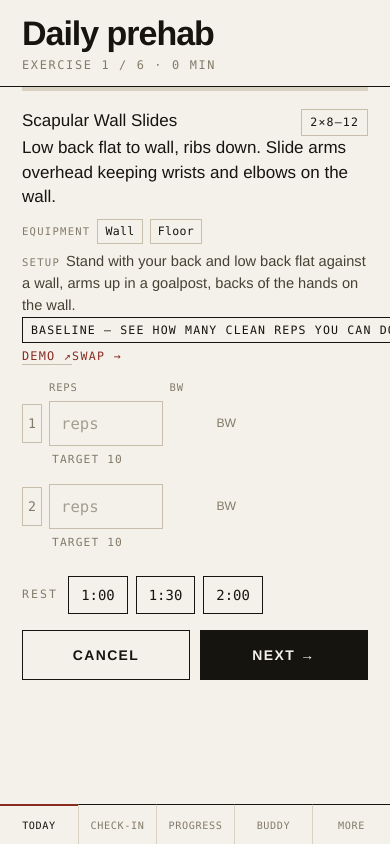
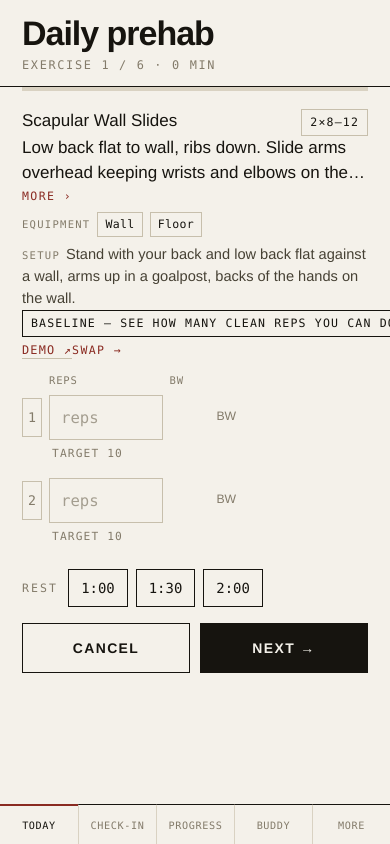
Before and after one commit to nikhilbasavappa/forge, a plain HTML site: page index.html in a window 390 px wide. Both pictures are taken after a click on the button "DAILY PREHAB — OFF-DAY ROUTINE". Drawn offline with Linux system fonts and the light colour scheme.

Commit message:
Collapse exercise cues to ~2 lines with a tap to expand when a demo exists
"Within a session, the exercise pages get a little wordy... not super
necessary if there's a demo video, and tends to clutter the page."

Considered trimming the cue text itself, but the cues bundle form
instruction + rationale + tips into one paragraph, and for several
exercises (pike push-up, dead hang, diamond push-up) the shoulder-safety
caveat is the 2nd or 3rd sentence, not the first -- truncating by sentence
count risked silently dropping exactly the caution that matters most given
his shoulder history. Went with a presentational fix instead: nothing in
the data changes, full text is always one tap away.

- New cueBlock() helper: when an exercise has a demo video, the cue
  renders clamped to 2 lines (CSS -webkit-line-clamp) with a "More ->"
  toggle; without a demo, the full cue shows as before (nothing to
  substitute it there).
- Applied to both places a cue shows prominently: Today's per-exercise
  list and the guided runner. Left the per-exercise history page and the
  swap "how do I do this" panel as full text -- those are already
  deliberate deep-dive views, not places clutter was the complaint.
- The runner's timed-ladder-hold override text (short already) is
  unaffected, only the real ex.cue gets clamped.

sw.js CACHE forge-v46.

```diff
--- a/app.js
+++ b/app.js
@@ -887,6 +887,23 @@ function demoLink(ex) {
   const url = "https://www.youtube.com/results?search_query=" + encodeURIComponent(ex.q);
   return `<a class="lnk demo" href="${url}" target="_blank" rel="noopener">Demo ↗</a>`;
 }
+// When a demo video exists, the full cue (form + rationale + tips, often 2-3 sentences) is
+// redundant with it and just clutters the page — collapse to ~2 lines with a tap-to-expand
+// rather than trimming the text itself, so a safety note buried in the 2nd/3rd sentence
+// (e.g. "stop if the shoulder feels unstable") is never silently lost.
+function cueBlock(ex, text) {
+  text = text ?? ex.cue;
+  if (!ex.q) return `<div class="cue">${esc(text)}</div>`;
+  const id = "cue-" + Math.random().toString(36).slice(2, 9);
+  return `<div class="cue clamped" id="${id}">${esc(text)}</div><button class="linkbtn cuemore" data-cuetoggle="${id}">More ›</button>`;
+}
+function bindCueToggles() {
+  document.querySelectorAll("[data-cuetoggle]").forEach((btn) => btn.onclick = () => {
+    const el = document.getElementById(btn.dataset.cuetoggle);
+    const isClamped = el.classList.toggle("clamped");
+    btn.textContent = isClamped ? "More ›" : "Less ‹";
+  });
+}
 function equipList(ex) { return (ex && Array.isArray(ex.equip)) ? ex.equip.slice() : []; }
 function equipLine(ex) {
   const eq = equipList(ex);
@@ -1026,7 +1043,7 @@ function renderToday() {
       const swapped = exId !== rawId ? `<span class="pill">swapped</span>` : "";
       html += `<div class="ex">
         <div class="row"><div class="name tappable" data-exhist="${exId}">${esc(ex.name)} ›</div><span class="pill">${targetLabel(ex)}</span></div>
-        <div class="cue">${esc(ex.cue)}</div>
+        ${cueBlock(ex)}
         <div class="meta">${sg.text === "No history yet" ? "" : `<span class="pill ${sg.lvl}">${esc(sg.text)}</span>`}${swapped}${demoLink(ex)}</div>
         ${last ? `<div class="lastnote">${esc(last)}</div>` : ""}
       </div>`;
@@ -1069,6 +1086,7 @@ function renderToday() {
   const dOff = document.getElementById("deload-off"); if (dOff) dOff.onclick = () => { S.deloadWeek = null; S._m = Date.now(); save(); renderToday(); };
   const rm = document.getElementById("rec-mob"); if (rm) rm.onclick = () => startMobility();
   document.querySelectorAll("[data-exhist]").forEach((el) => el.onclick = () => renderExercise(el.dataset.exhist));
+  bindCueToggles();
   const regen = document.getElementById("regen-sess");
   if (regen) regen.onclick = () => { regenerateSession(); toast("New session generated"); renderToday(); };
   document.querySelectorAll("[data-protein]").forEach((b) => b.onclick = () => { addProtein(+b.dataset.protein); renderToday(); });
@@ -1179,7 +1197,7 @@ function renderRunner() {
     <div class="card">
       <div class="row"><div class="name">${esc(ex.name)}</div><span class="pill">${timed ? `${pres.setsCount}× hold` : targetLabel(ex)}</span></div>
       ${ex.ladder ? `<div class="tiny muted" style="margin:-2px 0 4px">Variation: ${esc(displayName)}${timed ? " · timed hold" : ""}</div>` : ""}
-      <div class="cue">${esc(ex.ladder && timed ? "Hold with good form as long as you can — no reps. Tap ‘time it’ to run the clock." : ex.cue)}</div>
+      ${ex.ladder && timed ? `<div class="cue">Hold with good form as long as you can — no reps. Tap ‘time it’ to run the clock.</div>` : cueBlock(ex)}
       ${equipLine(ex)}${setupLine(ex)}
       <div class="meta"><span class="pill ${prescribeLvl(pres)}">${esc(pres.note)}</span>${demoLink(ex)}<button class="linkbtn" id="run-swap">Swap →</button></div>
       ${lastLabel(exId) ? `<div class="lastnote">${esc(lastLabel(exId))} → aim to beat it</div>` : ""}
@@ -1208,6 +1226,7 @@ function renderRunner() {
   const fin = document.getElementById("run-finish"); if (fin) fin.onclick = () => { captureRun(exId); finishRun(); };
   document.getElementById("run-swap").onclick = () => renderSwapPanel(exId);
   document.querySelectorAll(".sets input, .sets select").forEach((el) => el.addEventListener("change", () => captureRun(exId)));
+  bindCueToggles();
 }
 
 function captureRun(exId) {
--- a/styles.css
+++ b/styles.css
@@ -98,6 +98,8 @@ h2.sec, .blk-title {
 .ex:first-child { border-top: none; }
 .ex .name { font-weight: 700; font-size: 1.06rem; letter-spacing: -0.01em; }
 .ex .cue { color: var(--ink-2); font-size: 0.88rem; margin-top: 5px; line-height: 1.5; max-width: 52ch; }
+.cue.clamped { display: -webkit-box; -webkit-line-clamp: 2; -webkit-box-orient: vertical; overflow: hidden; }
+.cuemore { display: block; margin-top: 4px; }
 .ex .meta { display: flex; gap: 12px; align-items: center; margin-top: 10px; flex-wrap: wrap; }
 .lastnote {
   font-family: var(--m); font-size: 0.74rem; color: var(--mut); margin-top: 8px;
--- a/sw.js
+++ b/sw.js
@@ -1,5 +1,5 @@
 /* sw.js — offline app shell + buddy push. Bump CACHE when files change to force update. */
-const CACHE = "forge-v45";
+const CACHE = "forge-v46";
 const SYNC_BASE = "https://forge-sync.nikvbas.workers.dev";
 const ASSETS = [
   "./", "./index.html", "./styles.css", "./program.js", "./app.js",
```
